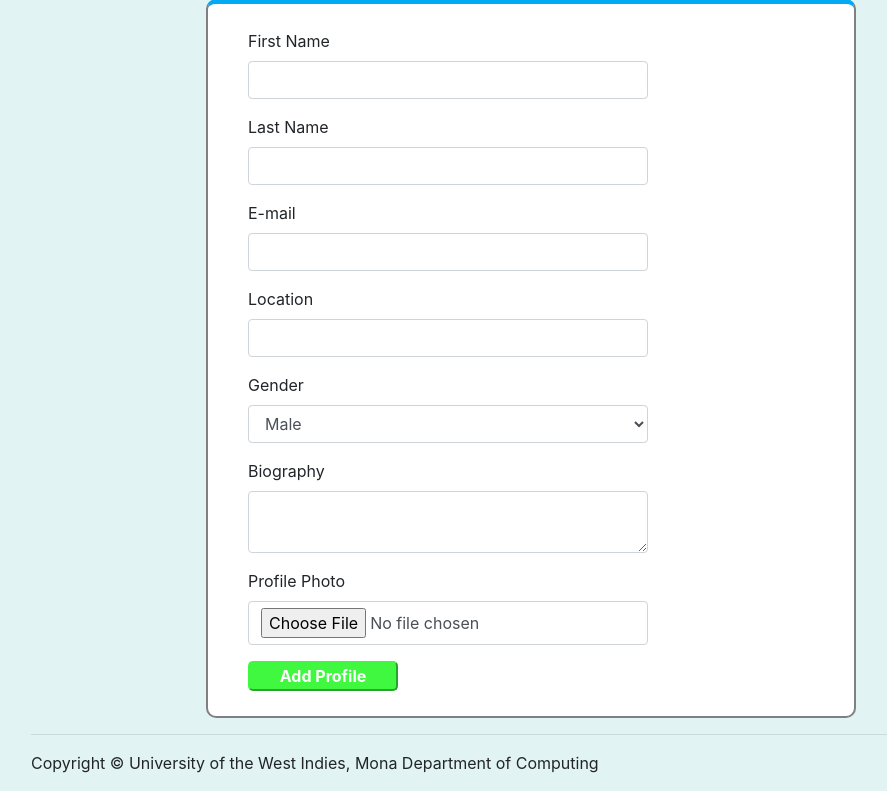
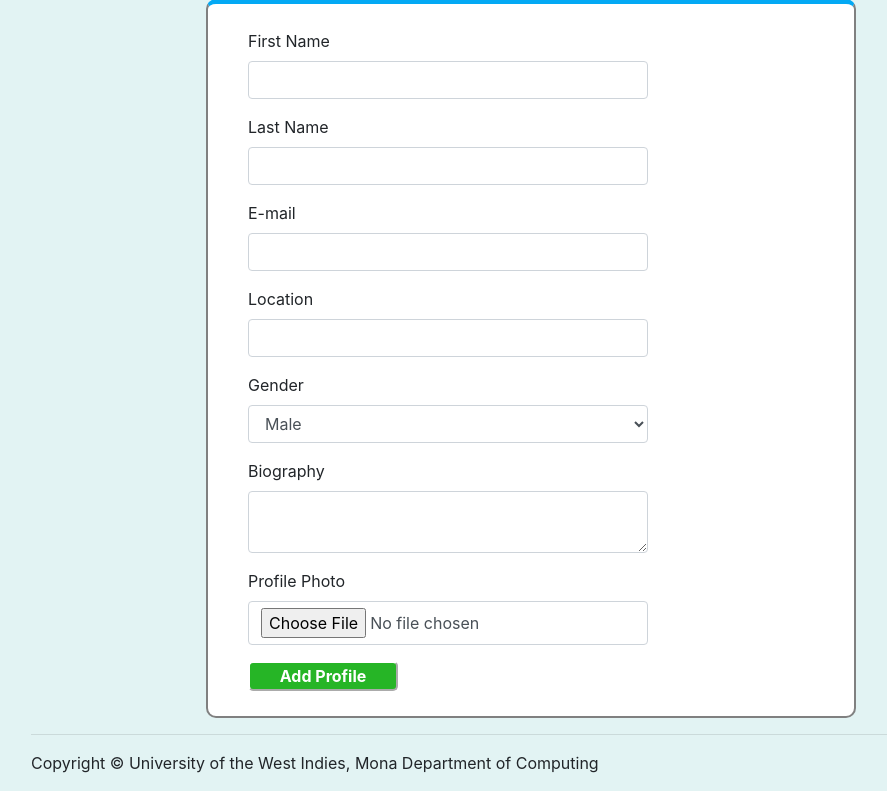
Before and after one commit to mrrtscott/info3180-project-1, a Flask app: page /profile in a window 1280 px wide. Shown: the part 137-928 px from the top of the page, without its empty margins (54-941 px from the left). Run offline with Flask 2, Linux system fonts and the light colour scheme; some libraries are stand-ins or nearby versions.

Commit message:
additional styling

```diff
--- a/app/static/css/app.css
+++ b/app/static/css/app.css
@@ -34,8 +34,8 @@ body {
     color: white;
     font-weight: bold;
     border-radius: 5px;
-    border-color: rgb(64, 248, 64);
-    background-color: rgb(64, 248, 64);
+    border-color: var(--white);
+    background-color: rgb(38, 181, 38);
     width: 150px;
 }
 
@@ -109,7 +109,7 @@ body {
     align-items: center;
     background-color: white;
     border-radius: 10px;
-    border-top: 5px solid blue;
+    border-top: 5px solid #03A9F4;
     border-left: 1px solid grey;
     border-right: 1px solid grey;
     border-bottom: 1px solid grey;
@@ -158,8 +158,8 @@ body {
 }
 
 #sendmessage {
-    background-color: rgb(79, 230, 79);
-    border-color: rgb(79, 230, 79);
+    background-color: rgb(38, 181, 38);
+    border-color: rgb(38, 181, 38);
 }
 
 #buttons {
```
